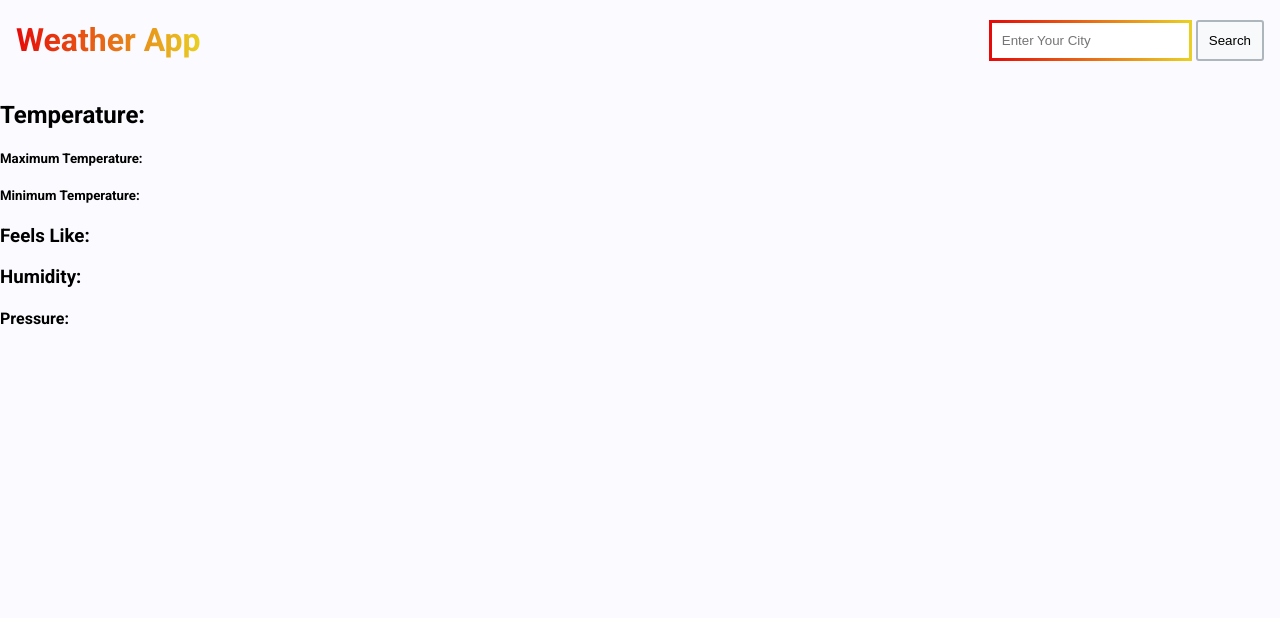
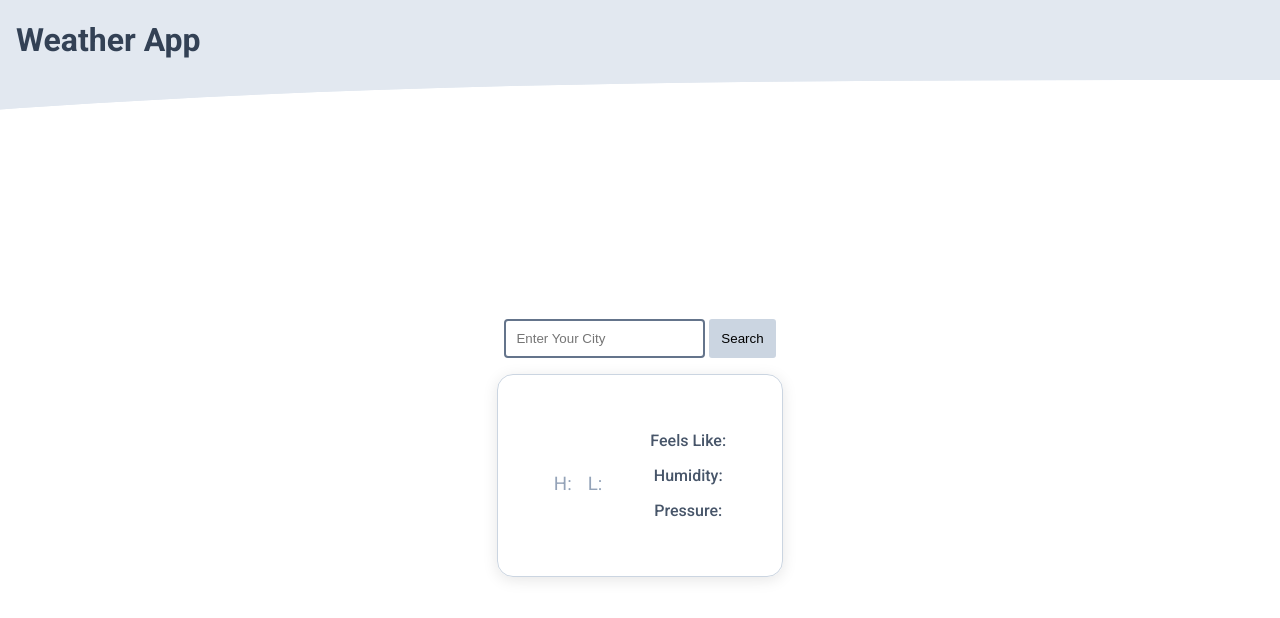
Before and after one commit to MoizAh/weather-app, a plain HTML site: page index.html in a window 1280 px wide. Drawn offline with Linux system fonts and the light colour scheme; no server answers.

Commit message:
Add additional styling to display weather information

```diff
--- a/app.js
+++ b/app.js
@@ -1,8 +1,13 @@
-let temperature = document.querySelector(".temp");
+let temp = document.querySelector(".temp");
+let maxTemp = document.querySelector(".max-temp");
+let minTemp = document.querySelector(".min-temp");
+let feelsLike = document.querySelector(".feels-like");
+let humidity = document.querySelector(".humidity");
+let pressure = document.querySelector(".pressure");
 
 async function getWeather() {
   const response = await fetch(
-    "https://api.openweathermap.org/data/2.5/weather?q=toronto&appid=5c5e73f9e818d5c73005dfc4073fea98&units=metric"
+    "https://api.openweathermap.org/data/2.5/weather?q=mississauga&appid=5c5e73f9e818d5c73005dfc4073fea98&units=metric"
   );
   const data = await response.json();
   return data;
@@ -10,8 +15,22 @@ async function getWeather() {
 
 const displayWeatherData = async () => {
   let weatherData = await getWeather();
-  temperature.append(weatherData.main.temp);
+  console.log(weatherData);
+  temp.append(" " + weatherData.main.temp);
+  maxTemp.append(" " + weatherData.main.temp_max);
+  minTemp.append(" " + weatherData.main.temp_min);
 
+  const feelsLikeData = document.createElement("span");
+  feelsLikeData.textContent = " " + weatherData.main.feels_like;
+  feelsLike.appendChild(feelsLikeData);
+
+  const humidityData = document.createElement("span");
+  humidityData.textContent = " " + weatherData.main.humidity;
+  humidity.appendChild(humidityData);
+
+  const pressureData = document.createElement("span");
+  pressureData.textContent = " " + weatherData.main.pressure;
+  pressure.appendChild(pressureData);
 };
 
 displayWeatherData();
--- a/index.html
+++ b/index.html
@@ -7,8 +7,10 @@
 
     <link rel="preconnect" href="https://fonts.googleapis.com" />
     <link rel="preconnect" href="https://fonts.gstatic.com" crossorigin />
+    <link rel="preconnect" href="https://fonts.googleapis.com" />
+    <link rel="preconnect" href="https://fonts.gstatic.com" crossorigin />
     <link
-      href="https://fonts.googleapis.com/css2?family=Roboto:wght@300;400;500;700&display=swap"
+      href="https://fonts.googleapis.com/css2?family=Roboto:wght@300;400;500;700;900&display=swap"
       rel="stylesheet"
     />
 
@@ -18,7 +20,10 @@
   <body>
     <header>
       <h1>Weather App</h1>
-      <nav>
+    </header>
+
+    <main>
+      <div class="search-bar">
         <input
           type="search"
           name="search"
@@ -26,16 +31,21 @@
           class="search"
         />
         <input type="submit" value="Search" class="search-btn" />
-      </nav>
-    </header>
-
-    <main>
-      <h2 class="temp">Temperature: </h2>
-      <h5 class="max-temp">Maximum Temperature:</h5>
-      <h5 class="min-temp">Minimum Temperature:</h5>
-      <h3 class="feels-like">Feels Like:</h3>
-      <h3 class="humidity">Humidity:</h3>
-      <h4 class="pressure">Pressure:</h4>
+      </div>
+      <div class="temperature-information">
+        <div class="temperature">
+          <h2 class="temp"></h2>
+          <div class="temperature-range">
+            <h3 class="max-temp">H:</h3>
+            <h3 class="min-temp">L:</h3>
+          </div>
+        </div>
+        <div class="other-information">
+          <h4 class="feels-like">Feels Like:</h4>
+          <h4 class="humidity">Humidity:</h4>
+          <h4 class="pressure">Pressure:</h4>
+        </div>
+      </div>
     </main>
   </body>
   <script src="app.js"></script>
--- a/style.css
+++ b/style.css
@@ -1,8 +1,15 @@
+html,
 body {
   font-family: "Roboto", sans-serif;
-  background-color: #fafaff;
+  background-image: url(/images/wave.svg);
+  background-position: center;
+  background-repeat: no-repeat;
+  background-size: cover;
   margin: 0;
   padding: 0;
+  height: 100%;
+  display: flex;
+  flex-direction: column;
 }
 
 header {
@@ -14,35 +21,114 @@ header {
 }
 
 h1 {
-  background: linear-gradient(to right, #e60b09, #e9d022);
-  -webkit-background-clip: text;
-  -webkit-text-fill-color: transparent;
+  color: #334155;
+}
+
+.search-bar {
+  margin: 1rem;
 }
 
 .search {
   min-width: 200px;
   padding: 10px;
-  border: 3px solid;
-  border-image: linear-gradient(to right, #e60b09, #e9d022) 1;
+  border: 2px solid #64748b;
   border-radius: 4px;
-  cursor: pointer;
+  transition: 0.3s;
+}
+
+.search:focus {
+  outline: none;
+  border: 2px solid #cbd5e1;
+  transition: 0.3s;
 }
 
 .search-btn {
-    padding: 11px;
-    background: #f8f9fa;
-    border: 2px solid #adb5bd;
-    border-radius: 3px;
-    cursor: pointer;
-    transition: 0.3s;
+  padding: 10px;
+  background: #cbd5e1;
+  border: 2px solid #cbd5e1;
+  border-radius: 3px;
+  cursor: pointer;
+  transition: 0.3s;
+  -webkit-tap-highlight-color: transparent;
 }
 
 .search-btn:hover {
-  padding: 11px;
-  background-color: #adb5bd;
-  border: 2px solid #adb5bd;
+  padding: 10px;
+  background-color: #64748b;
+  border: 2px solid #64748b;
   color: white;
   border-radius: 3px;
   cursor: pointer;
   transition: 0.3s;
 }
+
+main {
+  height: 100%;
+  display: flex;
+  align-items: center;
+  justify-content: center;
+  flex-direction: column;
+}
+
+.temperature-information {
+  display: flex;
+  flex-wrap: wrap;
+  align-items: center;
+  justify-content: space-evenly;
+  padding: 2rem;
+  box-shadow: 0px 3px 15px rgba(0, 0, 0, 0.1);
+  border: 1px solid #cbd5e1;
+  border-radius: 1rem;
+}
+
+.temperature {
+  display: flex;
+  justify-content: center;
+  align-items: center;
+  flex-direction: column;
+  padding: 1rem;
+}
+
+h2.temp {
+  font-weight: 900;
+  margin: 8px 0;
+  font-size: 2rem;
+  color: #334155;
+}
+
+.temp {
+  align-self: center;
+}
+
+.temperature-range {
+  display: flex;
+  align-items: center;
+  justify-content: center;
+}
+
+.temperature-range > * {
+  font-weight: 400;
+  margin: 8px;
+  color: #94a3b8;
+}
+
+.other-information {
+  padding: 1rem;
+  display: flex;
+  flex-direction: column;
+  align-items: center;
+}
+
+.other-information > * {
+  margin: 0.5rem;
+}
+
+h4 {
+  font-weight: 500;
+  color: #475569;
+}
+
+h4 span {
+  font-weight: 400;
+  color: #0f172a;
+}
```
Also changed, not shown: images/wave.svg (added).
